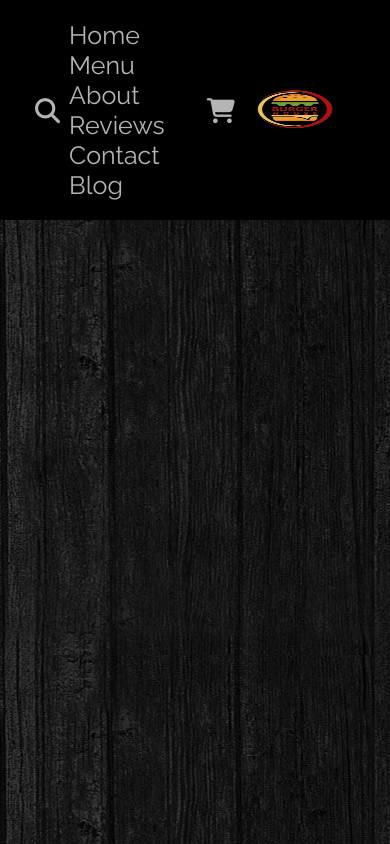
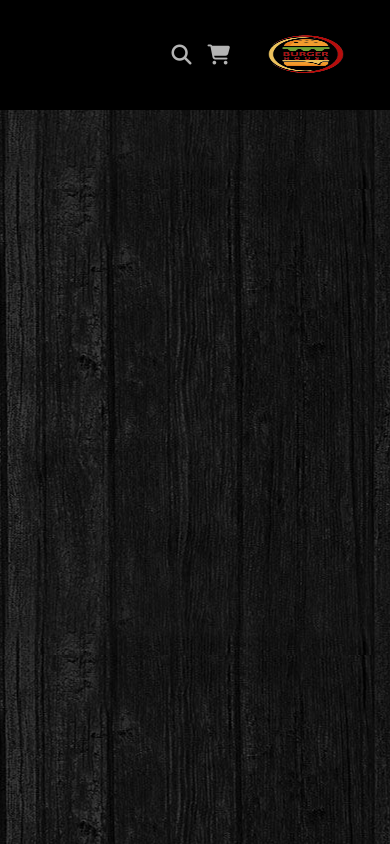
Before and after one commit to MihiraAthukorala/Burger-Shop, a plain HTML site: page index.html in a window 390 px wide. Drawn offline with Linux system fonts and the light colour scheme.

Commit message:
Meadia Queris For Header Section

```diff
--- a/index.html
+++ b/index.html
@@ -25,7 +25,6 @@
         <div id="search-btn" class="fas fa-search icons"></div>
 
         <nav class="navbar">
-            <span class="space"></span>
             <a href="#home">home</a>
             <a href="#menu">menu</a>
             <a href="#about">about</a>
--- a/style.css
+++ b/style.css
@@ -11,6 +11,8 @@
     text-transform: capitalize;
     transition: all .2s linear;
 }
+
+/* Color */
 
 :root {
     --yellow: #eacf4f;
@@ -136,3 +138,85 @@ body {
 .header .search-form .fa-times {
     transform: rotate(180deg);
 }
+
+
+
+
+
+
+
+
+
+/* Media Queries */
+
+@media (max-width: 1200px) {
+
+    .header {
+        padding: 3rem;
+    }
+
+}
+
+@media (max-width: 991px) {
+
+    html {
+        font-size: 55%;
+    }
+
+    .header {
+        justify-content: flex-end;
+        gap: 2rem;
+    }
+
+    .header menu-btn {
+        display: inline-block;
+    }
+
+    .header .navbar {
+        position: absolute;
+        top: 99%;
+        left: 0;
+        right: 0;
+        background: var(--black);
+        clip-path: polygon(0 0, 100% 0, 100% 0, 0 0);
+    }
+
+    .header .navbar:active {
+        clip-path: polygon(0 0, 100% 0, 100% 100%, 0 100%);
+    }
+
+    .header .navbar a {
+        display: block;
+        margin: 2rem;
+    }
+/*
+    .header {
+
+        #menu-btn {
+            display: inline-block;
+        }
+
+        .navbar {
+            position: absolute;
+            top: 99%;
+            left: 0;
+            right: 0;
+            background: var(--black);
+
+            a {
+                display: block;
+                margin: 2rem;
+            }
+        }
+
+    } */
+
+}
+
+@media (max-width: 450px) {
+
+    html {
+        font-size: 50%;
+    }
+
+}
```
